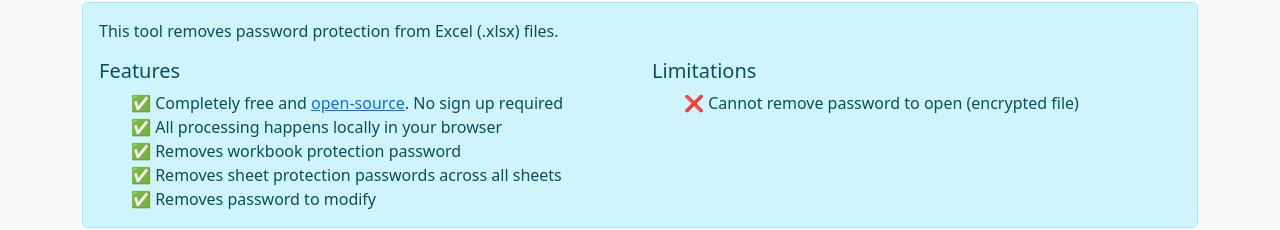
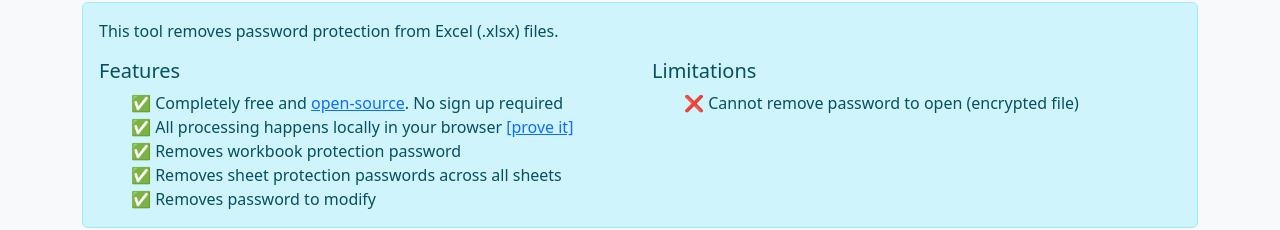
Before and after one commit to pretoriusdre/excel-unlock-tool, a plain HTML site: page index.html in a window 1280 px wide. Shown: the part 118-348 px from the top of the page. Drawn offline with nearby package versions, Linux system fonts and the light colour scheme.

Commit message:
Add instructions for offline usage

```diff
--- a/index.html
+++ b/index.html
@@ -4,9 +4,9 @@
   <meta charset="UTF-8">
   <title>Microsoft Excel® Password Remover</title>
   <meta name="viewport" content="width=device-width, initial-scale=1">
-  <!-- Bootstrap CSS -->
+  <!-- Bootstrap CSS - Used to style the webpage -->
   <link href="https://cdn.jsdelivr.net/npm/bootstrap@5.3.3/dist/css/bootstrap.min.css" rel="stylesheet">
-  <!-- JSZIP library  -->
+  <!-- JSZIP library - Used to unpack the ZIP archive -->
   <script src="https://cdnjs.cloudflare.com/ajax/libs/jszip/3.10.1/jszip.min.js"></script>
 </head>
 
@@ -25,7 +25,8 @@
       <h5>Features</h5>
       <ul class="mb-0" style="list-style: none;">
         <li>✅ Completely free and <a href="https://github.com/pretoriusdre/excel-unlock-tool" target="_blank">open-source</a>. No sign up required</li>
-	      <li>✅ All processing happens locally in your browser</li>
+	      <li>✅ All processing happens locally in your browser <a href="#" onclick="alert('Option 1:\nDisconnect your network now. Process your file, then clear+close your browser.\n\nOption 2:\nView the HTML source - The inline Javascript is less than 50 lines and is easy to audit.\n\n\Pro tip:\nYou can save this page locally and run it from your PC.'); return false;">[prove it]</a>
+</li>
         <li>✅ Removes workbook protection password</li>
         <li>✅ Removes sheet protection passwords across all sheets</li>
         <li>✅ Removes password to modify</li>
```
